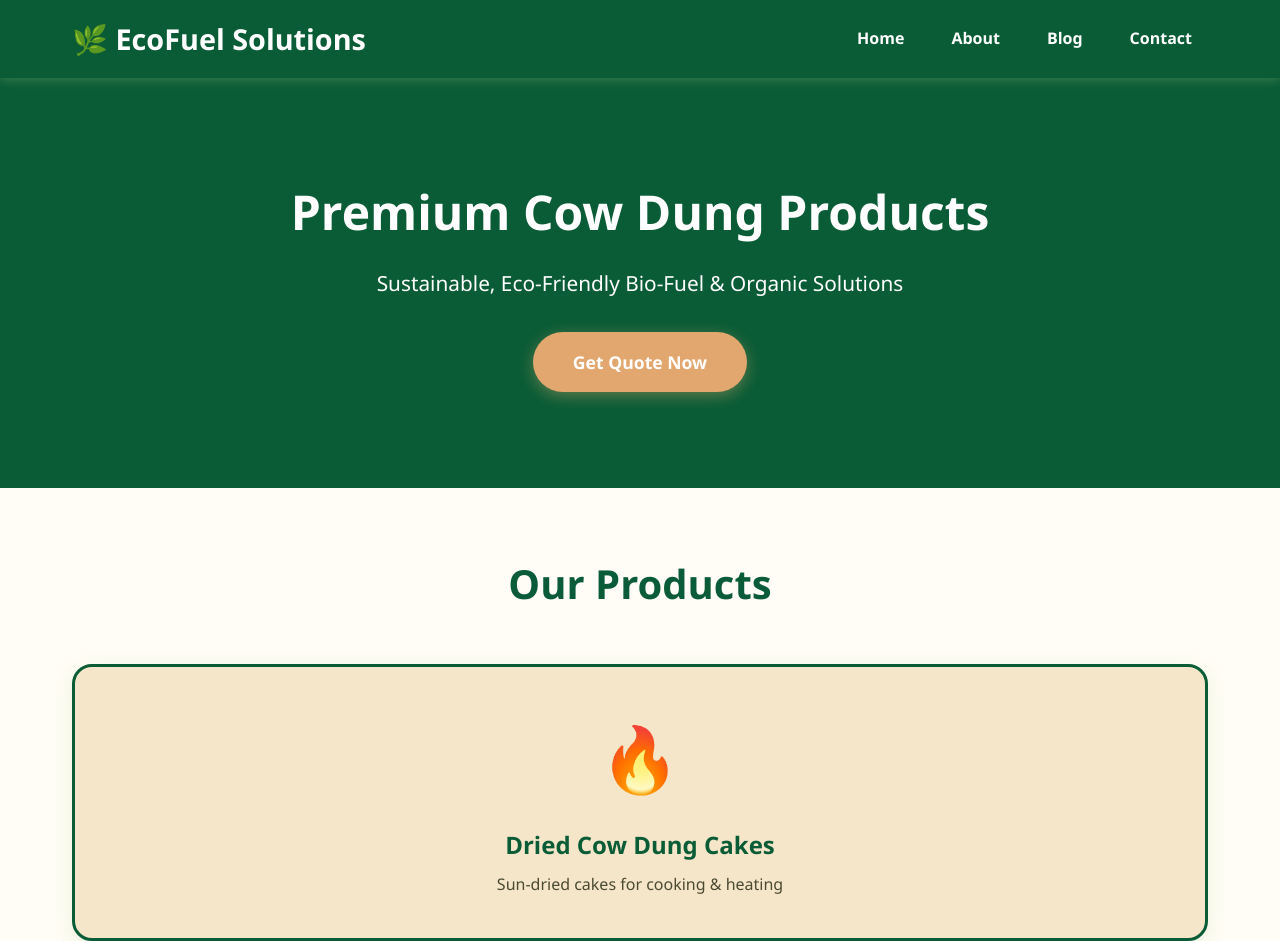
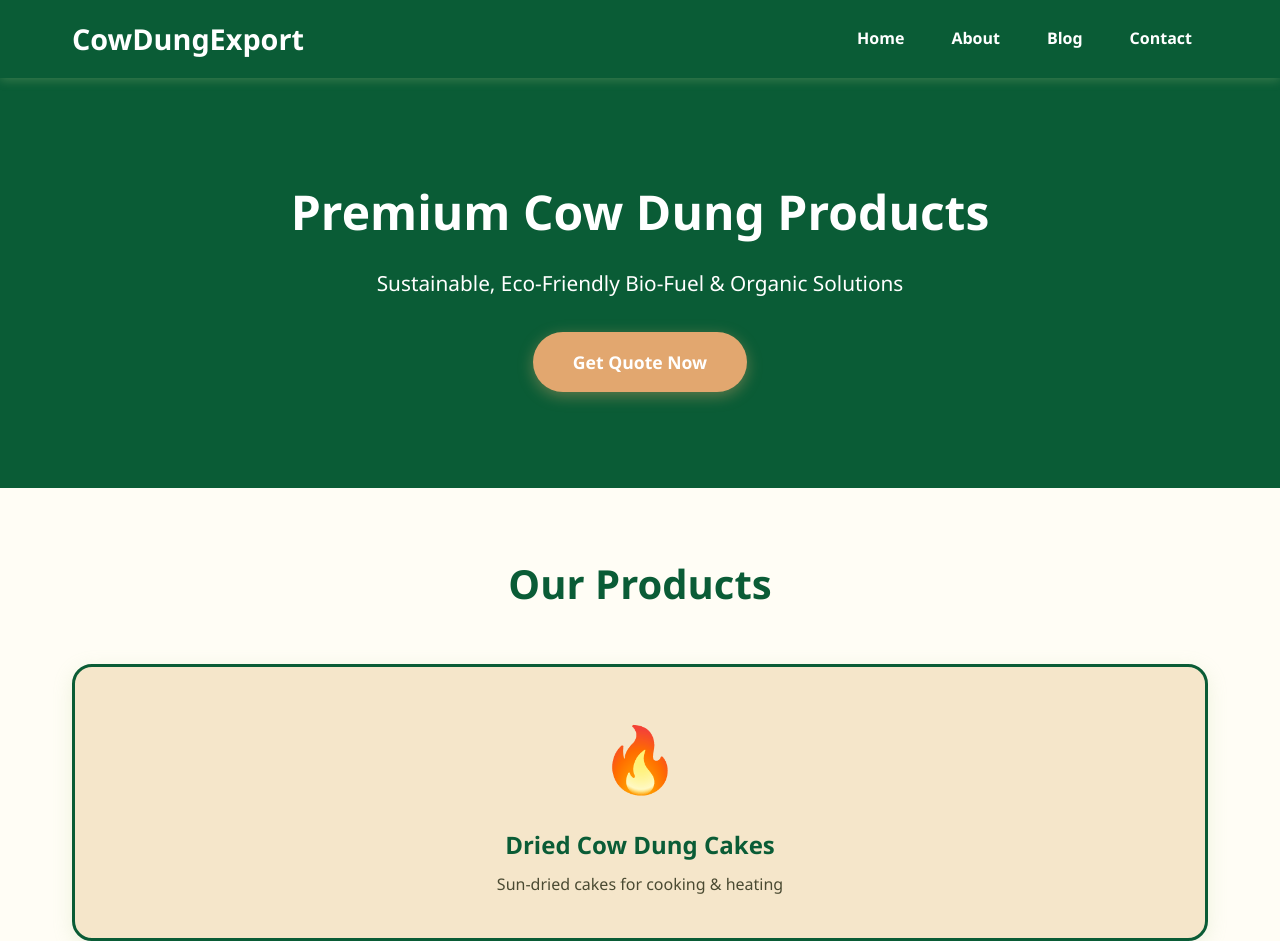
Before and after one commit to Worldofcyber/cowdung1, a plain HTML site: page index.html in a window 1280 px wide. Shown: the top 941 px of the page. Drawn offline with Linux system fonts and the light colour scheme.

Commit message:
Update index.html

```diff
--- a/index.html
+++ b/index.html
@@ -12,7 +12,7 @@
     <!-- HEADER SECTION -->
     <header>
         <nav>
-            <div class="logo">🌿 EcoFuel Solutions</div>
+            <div class="logo">CowDungExport</div>
             <ul>
                 <li><a onclick="showSection('home')">Home</a></li>
                 <li><a onclick="showSection('about')">About</a></li>
```
